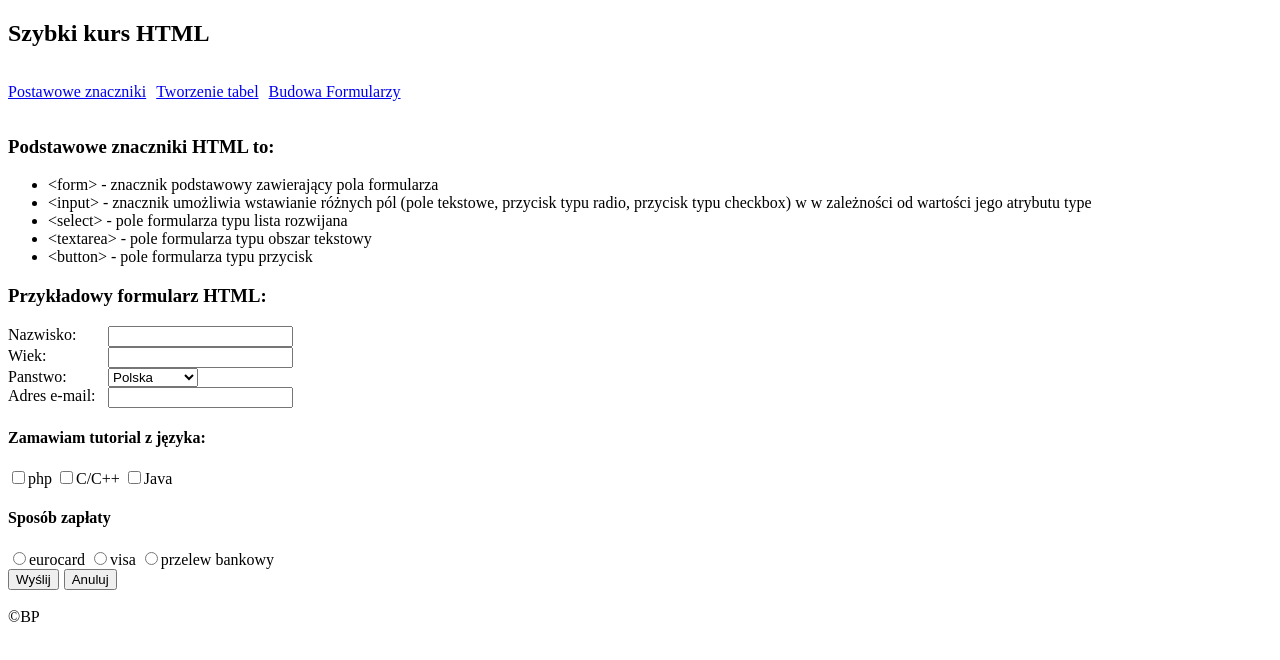
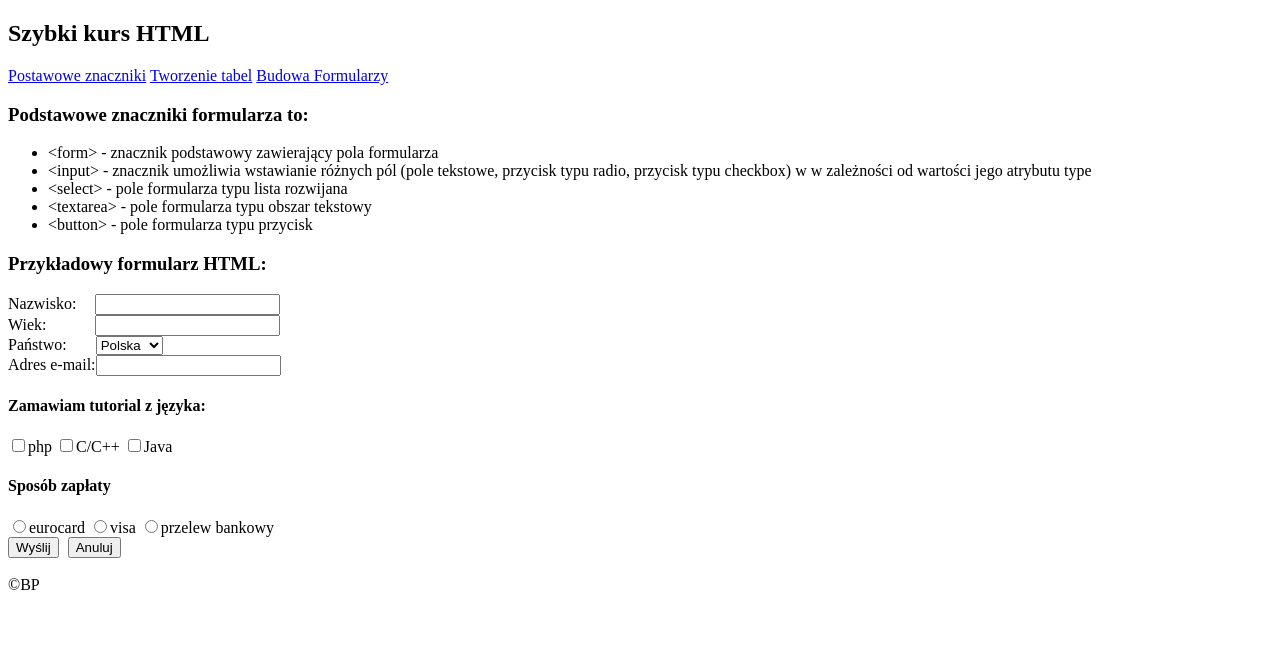
Before and after one commit to nYcnela/PAI, a plain HTML site: page lab1/formularze.html in a window 1280 px wide. Drawn offline with Linux system fonts and the light colour scheme.

Commit message:
poprawa plikow

```diff
--- a/lab1/formularze.html
+++ b/lab1/formularze.html
@@ -8,14 +8,16 @@
 </head>
 <body>
     <div class="kontener">
-        <div id="baner"><h2>Szybki kurs HTML</h2></div>
-        <div id="menu" style="display: flex;">
-            <a style="padding-right: 10px;" href="./index.html"><p>Postawowe znaczniki</p></a>
-            <a style="padding-right: 10px;" href="./tabele.html"><p>Tworzenie tabel</p></a>
-            <a style="padding-right: 10px;" href="./formularze.html"><p>Budowa Formularzy</p></a>
+        <div id="baner">
+            <h2>Szybki kurs HTML</h2>
         </div>
-        <div id="tresc"><h3>Podstawowe znaczniki HTML to:</h3></div>
-        <div>
+        <div id="menu">
+            <a href="./index.html">Postawowe znaczniki</a>
+            <a href="./tabele.html">Tworzenie tabel</a>
+            <a href="./formularze.html">Budowa Formularzy</a>
+        </div>
+        <div id="tresc">
+            <h3>Podstawowe znaczniki formularza to:</h3>
             <ul>
                 <li>&lt;form&gt; - znacznik podstawowy zawierający pola formularza</li>
                 <li>&lt;input&gt; - znacznik umożliwia wstawianie różnych pól (pole tekstowe, przycisk typu radio, przycisk typu checkbox) w w zależności od wartości jego atrybutu type</li>
@@ -24,30 +26,18 @@
                 <li>&lt;button&gt; - pole formularza typu przycisk</li>
             </ul>
             <h3>Przykładowy formularz HTML:</h3>
-        </div>
-        <div>
             <form action="mailto:test@test.com" method="post">
-                <div style="display: flex;">
-                    <p style="margin: 0; width: 100px;">Nazwisko:</p>
-                    <input type="text" name="login"> <br>
-                </div>
-                <div style="display: flex;">
-                    <p style="margin: 0; width: 100px;">Wiek:</p>
-                    <input type="text" name="password"> <br>
-                </div>
-                <div style="display: flex;">
-                    <p style="margin: 0; width: 100px;">Panstwo:</p>
-                    <select name="panstwo" id="panstwo" style="width: 90px;">
-                        <option value="polska">Polska</option>
-                        <option value="anglia">Anglia</option>
-                        <option value="francja">Francja</option>
-                        <option value="niemcy">Niemcy</option>
-                    </select>
-                </div>
-                <div style="display: flex;">
-                    <p style="margin: 0; width: 100px;">Adres e-mail:</p>
-                    <input type="text" name="email"> <br>
-                </div>
+                Nazwisko: <input type="text" name="login" style="margin-left: 15px;"> <br>
+                Wiek: <input type="text" name="password" style="margin-left: 45px;"> <br>
+                Państwo:<select name="panstwo" id="panstwo" style="margin-left: 29px;">
+                    <option value="polska">Polska</option>
+                    <option value="anglia">Anglia</option>
+                    <option value="francja">Francja</option>
+                    <option value="niemcy">Niemcy</option>
+                </select>
+                <br>
+                Adres e-mail:<input type="text" name="email"> <br>
+
                 <h4>Zamawiam tutorial z języka:</h4>
                 <input type="checkbox" name="php" id="php">php
                 <input type="checkbox" name="c" id="c">C/C++
@@ -56,15 +46,13 @@
                 <input type="radio" name="eurocard" id="eurocard">eurocard
                 <input type="radio" name="visa" id="visa">visa
                 <input type="radio" name="przelew" id="przelwe">przelew bankowy
-                <div style="display: flex;">
+                <br>
                 <input style="margin-right: 5px;"type="submit" value="Wyślij">
                 <input type="reset" value="Anuluj">
             </form>
         </div>
-
-
         <br>
-        <div class="stopka">&copy;BP</div>
+        <div id="stopka">&copy;BP</div>
     </div>
 </body>
 </html>
```
Also changed, not shown: lab1/index.html (+13 -11 lines), lab1/tabele.html (+13 -10 lines), lab1/Pictures/w3c_home_nb.png (renamed from lab1/Zdjęcia/w3c_home_nb.png).
